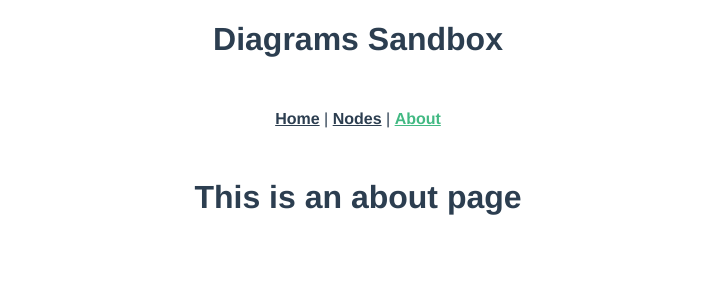
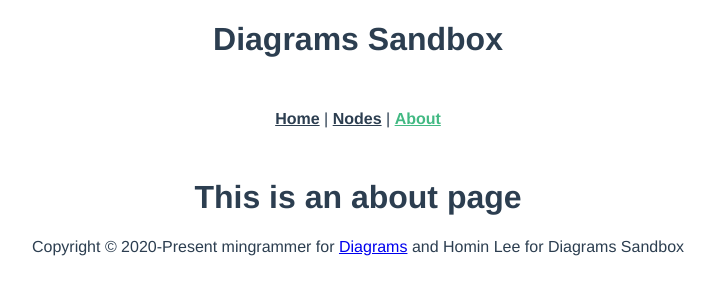
Before and after one commit to suapapa/diagrams_fe, a Vue app: page /about in a window 1280 px wide. Shown: the top 300 px of the page, without its empty margins (282-997 px from the left). Built offline with nearby package versions, Linux system fonts and the light colour scheme.

Commit message:
move footer to App.vue

```diff
--- a/src/App.vue
+++ b/src/App.vue
@@ -6,6 +6,11 @@
     <router-link to="/about">About</router-link>
   </div>
   <router-view />
+  <div class="footer">
+    Copyright © 2020-Present mingrammer for
+    <a href="https://diagrams.mingrammer.com/">Diagrams</a> and Homin Lee for
+    Diagrams Sandbox
+  </div>
 </template>
 
 <style>
--- a/src/views/Home.vue
+++ b/src/views/Home.vue
@@ -12,11 +12,6 @@
   <img v-if="img_data !== ''" :src="img_data" />
   <div v-if="err !== ''" class="error">
     {{ err }}
-  </div>
-  <div class="footer">
-    Copyright © 2020-Present mingrammer for
-    <a href="https://diagrams.mingrammer.com/">Diagrams</a> and Homin Lee for
-    Diagrams Sandbox
   </div>
 </template>
 
```
